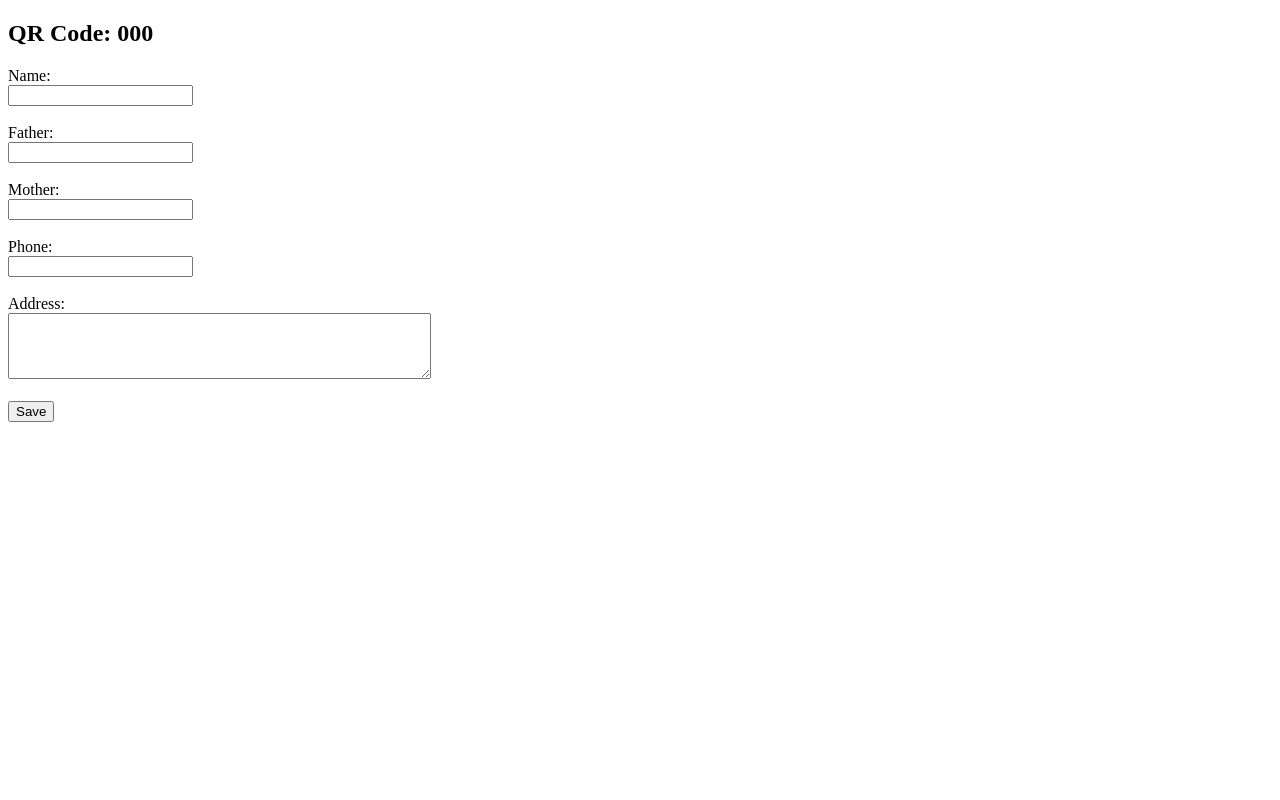
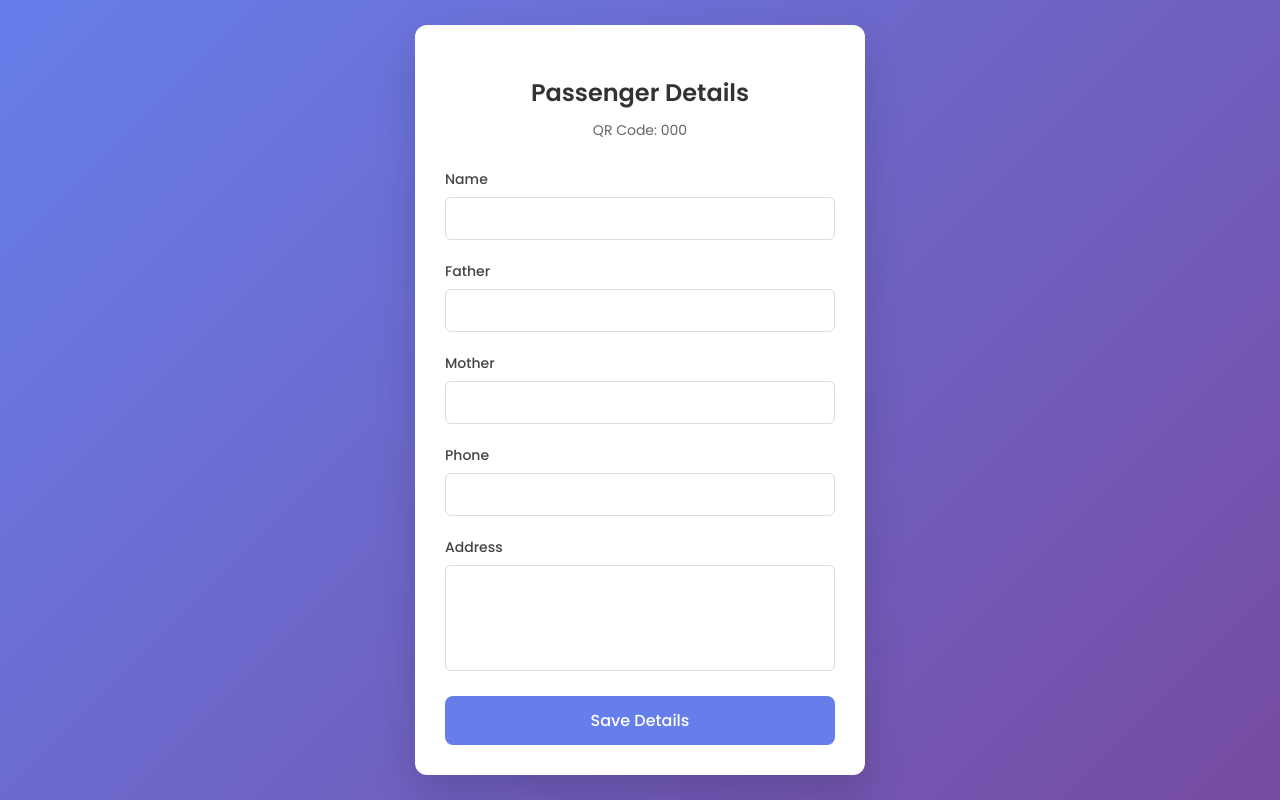
Before and after one commit to SmartFarming50/app, a Flask app: template templates/add.html in a window 1280 px wide. Run offline with Flask 3, Linux system fonts and the light colour scheme; the template is opened without the code that fills it: most values are stand-ins (such as "Sample title", 1, 10 or a date in 2020).

Commit message:
Update add.html

```diff
--- a/templates/add.html
+++ b/templates/add.html
@@ -1,27 +1,128 @@
 <!DOCTYPE html>
-<html>
+<html lang="en">
 <head>
-    <title>Fill Passenger Details</title>
+    <meta charset="UTF-8">
+    <title>Passenger Details</title>
+
+    <!-- Google Font -->
+    <link href="https://fonts.googleapis.com/css2?family=Poppins:wght@300;400;500;600&display=swap" rel="stylesheet">
+
+    <style>
+        * {
+            box-sizing: border-box;
+            font-family: 'Poppins', sans-serif;
+        }
+
+        body {
+            margin: 0;
+            min-height: 100vh;
+            background: linear-gradient(135deg, #667eea, #764ba2);
+            display: flex;
+            align-items: center;
+            justify-content: center;
+        }
+
+        .card {
+            background: #ffffff;
+            width: 100%;
+            max-width: 450px;
+            padding: 30px;
+            border-radius: 12px;
+            box-shadow: 0 20px 40px rgba(0, 0, 0, 0.15);
+        }
+
+        .card h2 {
+            text-align: center;
+            margin-bottom: 10px;
+            color: #333;
+        }
+
+        .qr {
+            text-align: center;
+            font-size: 14px;
+            color: #666;
+            margin-bottom: 25px;
+            word-break: break-all;
+        }
+
+        label {
+            font-size: 14px;
+            color: #444;
+            font-weight: 500;
+        }
+
+        input, textarea {
+            width: 100%;
+            padding: 10px 12px;
+            margin-top: 6px;
+            margin-bottom: 18px;
+            border: 1px solid #ddd;
+            border-radius: 6px;
+            font-size: 14px;
+            transition: 0.3s;
+        }
+
+        input:focus, textarea:focus {
+            outline: none;
+            border-color: #667eea;
+            box-shadow: 0 0 0 2px rgba(102, 126, 234, 0.15);
+        }
+
+        textarea {
+            resize: none;
+        }
+
+        button {
+            width: 100%;
+            padding: 12px;
+            border: none;
+            border-radius: 8px;
+            background: #667eea;
+            color: #fff;
+            font-size: 16px;
+            font-weight: 500;
+            cursor: pointer;
+            transition: 0.3s;
+        }
+
+        button:hover {
+            background: #5a6fdc;
+            transform: translateY(-1px);
+        }
+
+        @media (max-width: 480px) {
+            .card {
+                margin: 20px;
+                padding: 25px;
+            }
+        }
+    </style>
 </head>
 <body>
-    <h2>QR Code: {{ qr_code }}</h2>
-    <form method="POST">
-        <label>Name:</label><br>
-        <input type="text" name="name" required><br><br>
 
-        <label>Father:</label><br>
-        <input type="text" name="father" required><br><br>
+    <div class="card">
+        <h2>Passenger Details</h2>
+        <div class="qr">QR Code: {{ qr_code }}</div>
 
-        <label>Mother:</label><br>
-        <input type="text" name="mother" required><br><br>
+        <form method="POST">
+            <label>Name</label>
+            <input type="text" name="name" required>
 
-        <label>Phone:</label><br>
-        <input type="text" name="phone" required><br><br>
+            <label>Father</label>
+            <input type="text" name="father" required>
 
-        <label>Address:</label><br>
-        <textarea name="address" rows="4" cols="50" required></textarea><br><br>
+            <label>Mother</label>
+            <input type="text" name="mother" required>
 
-        <button type="submit">Save</button>
-    </form>
+            <label>Phone</label>
+            <input type="text" name="phone" required>
+
+            <label>Address</label>
+            <textarea name="address" rows="4" required></textarea>
+
+            <button type="submit">Save Details</button>
+        </form>
+    </div>
+
 </body>
 </html>
```
